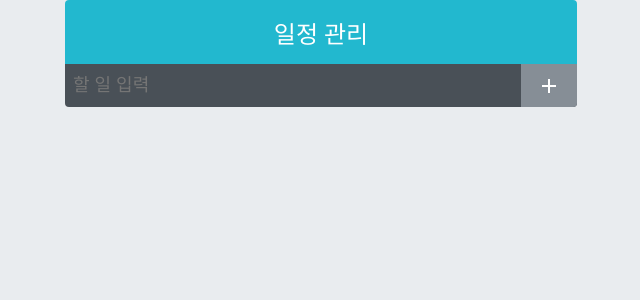
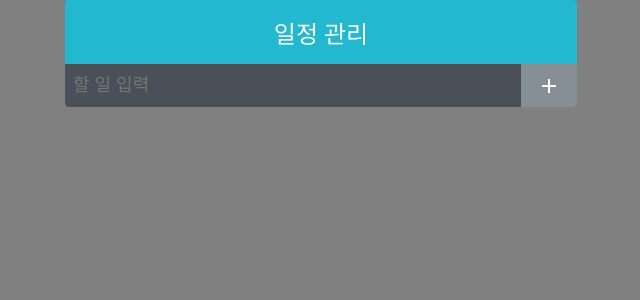
Before and after one commit to KimEunA97/230610_react_hook_Test, a React (Create React App) app in the folder whattodo/: page / in a window 1280 px wide. Shown: the top 300 px of the page, without its empty margins (319-959 px from the left). Built offline with nearby package versions, Linux system fonts and the light colour scheme.

Commit message:
눈 부셔서 배경 더 어둡게

```diff
--- a/whattodo/src/index.css
+++ b/whattodo/src/index.css
@@ -1,5 +1,5 @@
 body {
   margin: 0;
   padding: 0;
-  background: #e9ecef;
+  background: grey;
 }
```
